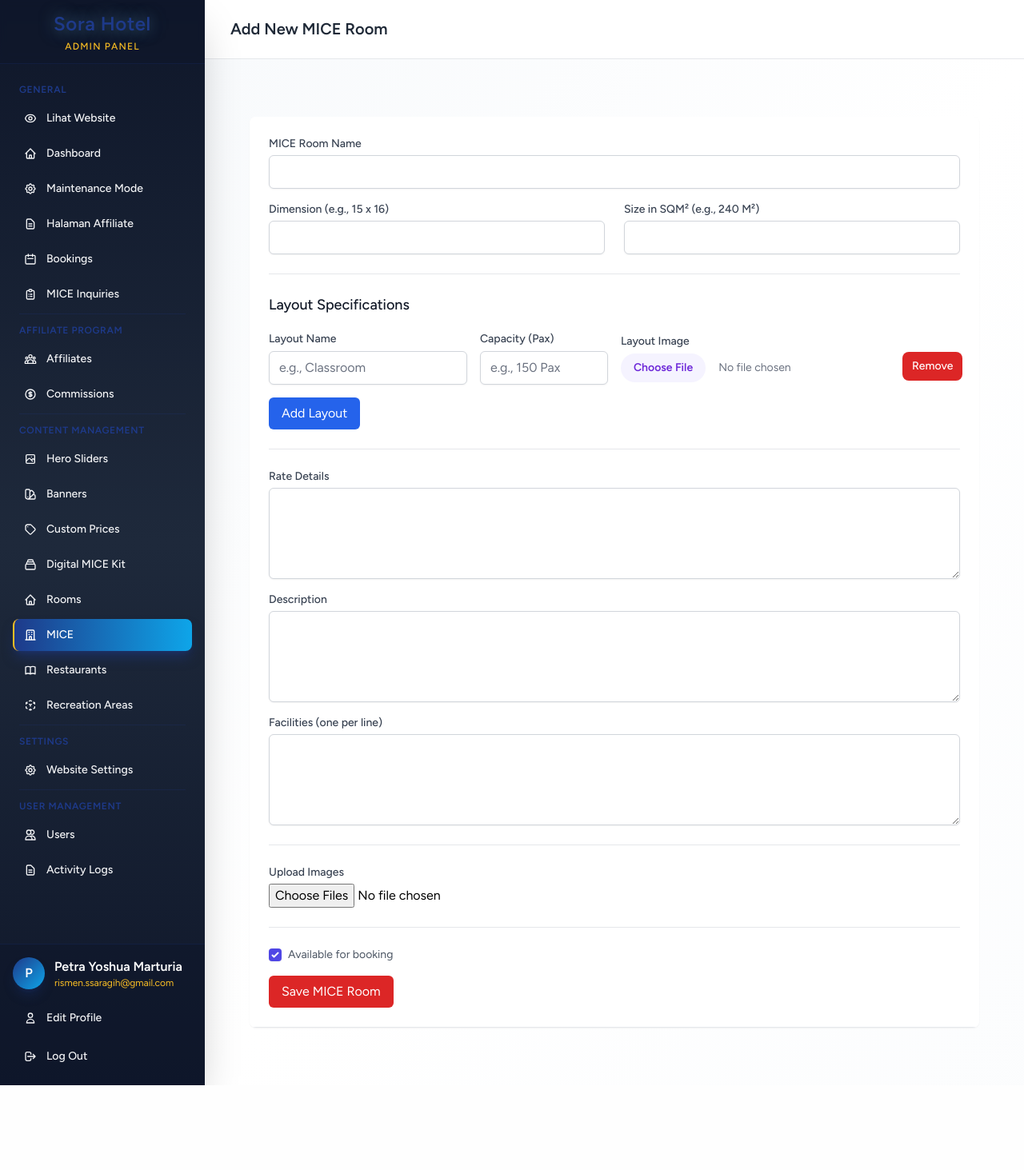
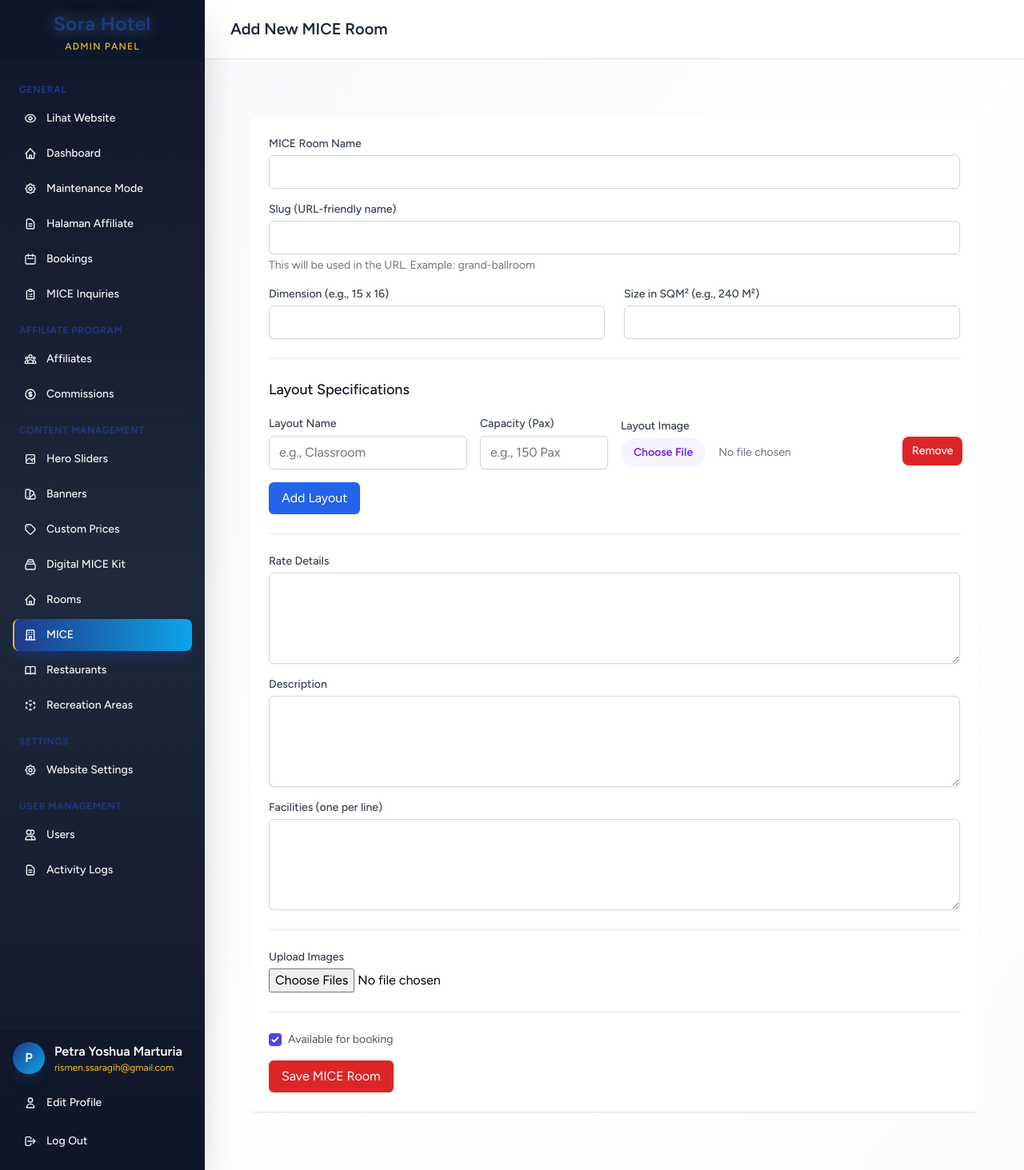
Before and after one commit to JCETools-Petra/Bell, a Laravel app: page /admin/mice/create in a window 1280 px wide. Shown: the whole page at 80% size. Before the commit the page ends 1357 px from the top, so only its background shows below. Run offline with Laravel 12, Linux system fonts and the light colour scheme; a user stored in the database is signed in; data comes from the database, SQL or seed files in the repository; style sheets or scripts are compiled from the project's sources; parts of the project's set-up code (start-up, migrations or seed data) failed here and were passed over; some libraries are stand-ins or nearby versions.

Commit message:
Fix MICE CRUD operations: add missing slug field and validation errors
Issues Fixed:
1. Update MICE failed - missing slug field in edit form
2. Create MICE validation errors - missing slug field
3. No validation error display - users couldn't see what went wrong
4. Photo deletion works (route already exists via ImageController)

Changes Made in edit.blade.php:
- Added slug field with label and help text
- Added validation error display at top of form
- Added JavaScript to auto-generate slug from name input
- Improved form layout and user feedback

Changes Made in create.blade.php:
- Added slug field with label and help text
- Added validation error display at top of form
- Added JavaScript to auto-generate slug from name input
- Consistent with edit form improvements

How It Works:
- User types MICE room name: "Grand Ballroom"
- Slug auto-generates: "grand-ballroom"
- User can manually edit slug if needed
- Form validates and shows clear errors if any
- Update/Create now works properly

Image Deletion:
- Already working via existing route: admin.images.destroy
- Uses ImageController->destroy() method
- Deletes from both storage and database
- Confirmation dialog already implemented in edit.blade.php line 96

```diff
--- a/resources/views/admin/mice/create.blade.php
+++ b/resources/views/admin/mice/create.blade.php
@@ -9,14 +9,35 @@
         <div class="max-w-7xl mx-auto sm:px-6 lg:px-8">
             <div class="bg-white overflow-hidden shadow-sm sm:rounded-lg">
                 <div class="p-6 bg-white border-b border-gray-200">
+
+                    {{-- Display Validation Errors --}}
+                    @if ($errors->any())
+                        <div class="mb-4 bg-red-100 border border-red-400 text-red-700 px-4 py-3 rounded relative" role="alert">
+                            <strong class="font-bold">Whoops!</strong>
+                            <span class="block sm:inline">There were some problems with your input.</span>
+                            <ul class="mt-3 list-disc list-inside text-sm">
+                                @foreach ($errors->all() as $error)
+                                    <li>{{ $error }}</li>
+                                @endforeach
+                            </ul>
+                        </div>
+                    @endif
+
                     <form action="{{ route('admin.mice.store') }}" method="POST" enctype="multipart/form-data">
                         @csrf
 
-                        {{-- Nama, Dimensi, Ukuran --}}
+                        {{-- Nama, Slug, Dimensi, Ukuran --}}
                         <div class="mb-4">
                             <label for="name" class="block text-sm font-medium text-gray-700">MICE Room Name</label>
                             <input type="text" name="name" id="name" class="mt-1 block w-full rounded-md border-gray-300 shadow-sm" value="{{ old('name') }}" required>
                         </div>
+
+                        <div class="mb-4">
+                            <label for="slug" class="block text-sm font-medium text-gray-700">Slug (URL-friendly name)</label>
+                            <input type="text" name="slug" id="slug" class="mt-1 block w-full rounded-md border-gray-300 shadow-sm" value="{{ old('slug') }}" required>
+                            <p class="mt-1 text-sm text-gray-500">This will be used in the URL. Example: grand-ballroom</p>
+                        </div>
+
                         <div class="grid grid-cols-1 md:grid-cols-2 gap-6 mb-4">
                             <div>
                                 <label for="dimension" class="block text-sm font-medium text-gray-700">Dimension (e.g., 15 x 16)</label>
@@ -82,6 +103,18 @@
     @push('scripts')
     <script>
     document.addEventListener('DOMContentLoaded', function () {
+        // Auto-generate slug from name
+        const nameInput = document.getElementById('name');
+        const slugInput = document.getElementById('slug');
+
+        nameInput.addEventListener('input', function() {
+            const slug = this.value
+                .toLowerCase()
+                .replace(/[^a-z0-9]+/g, '-')
+                .replace(/^-+|-+$/g, '');
+            slugInput.value = slug;
+        });
+
         const container = document.getElementById('specifications-container');
         let specificationIndex = 0;
 
```
Also changed, not shown: resources/views/admin/mice/edit.blade.php (+34 -1 lines).
